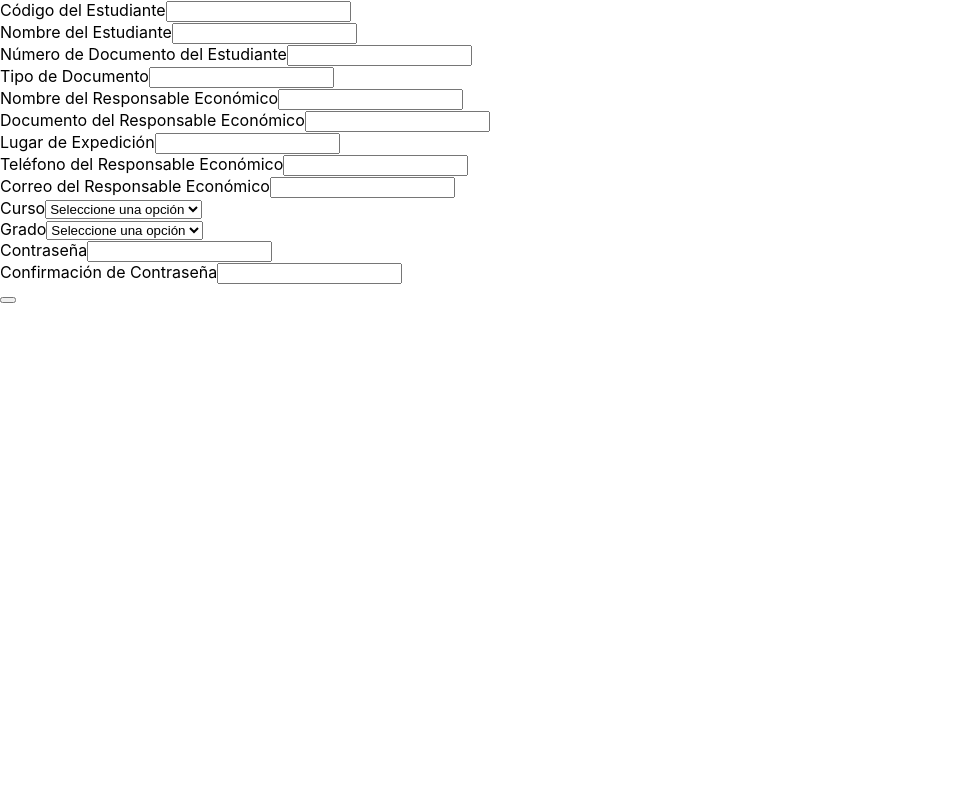
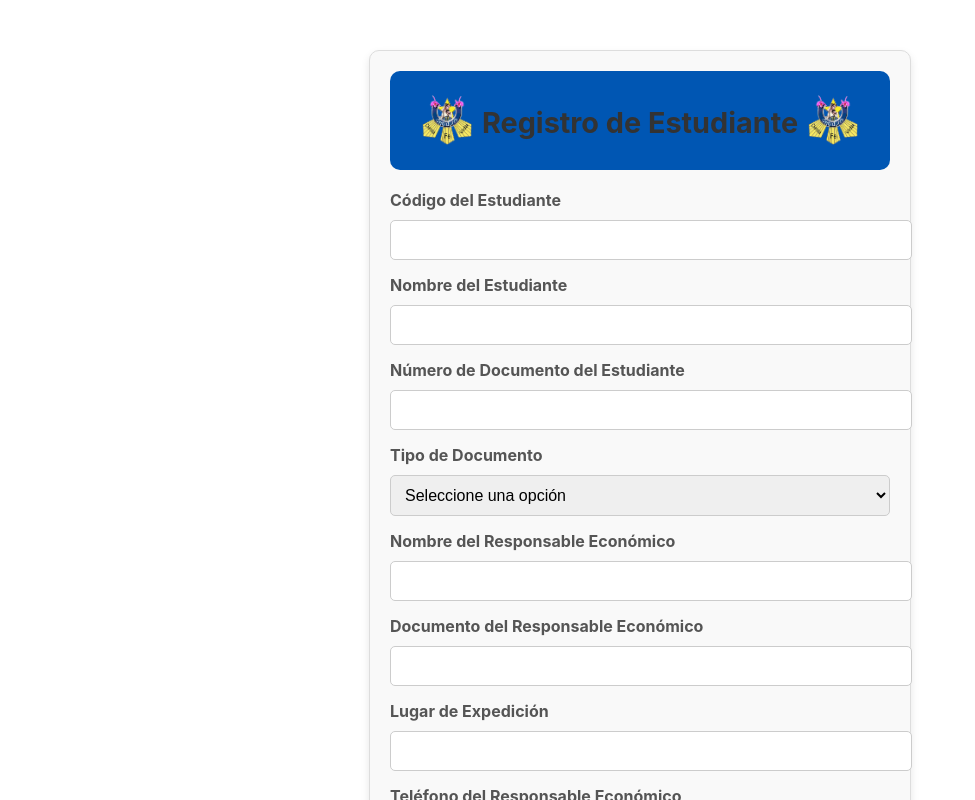
Before and after one commit to juanescan/ModuloInicioSesion, a React (Create React App) app in the folder Front-ModuloUsuarios/modulousuarios-react/: page /FormularioRegistro in a window 1280 px wide. Shown: the top 800 px of the page, without its empty margins (0-975 px from the left). Built offline with nearby package versions, Linux system fonts and the light colour scheme.

Commit message:
Mejoras de registro e intento de reCaptcha

```diff
--- a/Front-ModuloUsuarios/modulousuarios-react/package.json
+++ b/Front-ModuloUsuarios/modulousuarios-react/package.json
@@ -9,6 +9,7 @@
     "react": "^18.3.1",
     "react-dom": "^18.3.1",
     "react-google-recaptcha": "^3.1.0",
+    "react-google-recaptcha-v3": "^1.10.1",
     "react-router-dom": "^6.28.0",
     "react-scripts": "5.0.1",
     "web-vitals": "^2.1.4"
--- a/Front-ModuloUsuarios/modulousuarios-react/src/Componentes/FormularioRegistro.js
+++ b/Front-ModuloUsuarios/modulousuarios-react/src/Componentes/FormularioRegistro.js
@@ -1,7 +1,9 @@
-import React, { useState } from 'react';
+import React, { useState, useEffect } from 'react';
 import CampoTexto from './CampoTexto';
 import ListaDesplegable from './ListaDesplegable';
+import ReCAPTCHA from 'react-google-recaptcha';
 import Boton from './Boton';
+import './style.css';
 
 const FormularioRegistro = () => {
   const [formulario, setFormulario] = useState({
@@ -19,98 +21,204 @@ const FormularioRegistro = () => {
     contrasena: '',
     confirmacionContrasena: '',
   });
+  const [opcionesCurso, setOpcionesCurso] = useState([]);
+  const [errores, setErrores] = useState({
+    correoResponsable: '',
+  });
+  const [captchaValido, setCaptchaValido] = useState(false);
+
+  const cursosPorPrefijo = {
+    Prejardín:['Pre-jardín'],
+    Jardín: ['Jardín'],
+    Transición: ['Transición'],
+    Primero: ['101'],
+    Segundo: ['201', '202'],
+    Tercero: ['301'],
+    Cuarto: ['401', '402'],
+    Quinto: ['501', '502'],
+    Sexto:  ['601'],
+    Séptimo: ['701', '702'],
+    Octavo: ['801', '802'],
+    Noveno: ['901', '902', '903'],
+    Décimo: ['1001', '1002', '1003'],
+    Once: ['1101', '1102', '1103'],
+  };
+
+  useEffect(() => {
+    const gradoSeleccionado = formulario.grado;
+    setOpcionesCurso(cursosPorPrefijo[gradoSeleccionado] || []);
+  }, [formulario.grado]);
 
   const manejarCambio = (e) => {
     const { name, value } = e.target;
     setFormulario({ ...formulario, [name]: value });
+
+    if (name === 'correoResponsable') {
+      validarCorreo(value);
+    }
   };
 
   const manejarEnvio = (e) => {
     e.preventDefault();
+
+    if (!captchaValido) {
+      alert('Por favor, completa el CAPTCHA');
+      return;
+    }
+
     if (formulario.contrasena !== formulario.confirmacionContrasena) {
       alert('Las contraseñas no coinciden');
       return;
     }
-    alert('Registro exitoso');
+
+    if (!validarCorreo(formulario.correoResponsable)) {
+      alert('El correo electrónico no es válido. Por favor, ingresa un correo válido.');
+      return;
+    }
+
+    alert('Formulario enviado correctamente');
     console.log(formulario);
   };
 
+  const todosCamposLlenos = () => {
+    return Object.values(formulario).every((campo) => campo !== '');
+  };
+
+  const validarCorreo = (correo) => {
+    const regexCorreo = /^[a-zA-Z0-9._%+-]+@[a-zA-Z0-9.-]+\.[a-zA-Z]{2,}$/;
+    if (!regexCorreo.test(correo)) {
+      setErrores((prevErrores) => ({
+        ...prevErrores,
+        correoResponsable: 'El correo electrónico no es válido',
+      }));
+      return false;
+    } else {
+      setErrores((prevErrores) => ({
+        ...prevErrores,
+        correoResponsable: '',
+      }));
+      return true;
+    }
+  };
+
+  const manejarCaptcha = (value) => {
+    if (value) {
+      setCaptchaValido(true);
+    }
+  };
+
   return (
-    <form onSubmit={manejarEnvio}>
+    <form className="form-container" onSubmit={manejarEnvio}>
+      <div className="titulo-contenedor">
+        <img
+          src="logoColegio.png"
+          alt="Imagen izquierda"
+          className="titulo-imagen"
+        />
+        <h2 className="titulo-texto">Registro de Estudiante</h2>
+        <img
+          src="logoColegio.png"
+          alt="Imagen derecha"
+          className="titulo-imagen"
+        />
+      </div>
       <CampoTexto
         label="Código del Estudiante"
         name="codigoEstudiante"
         value={formulario.codigoEstudiante}
         onChange={manejarCambio}
+        required
       />
       <CampoTexto
         label="Nombre del Estudiante"
         name="nombreEstudiante"
         value={formulario.nombreEstudiante}
         onChange={manejarCambio}
+        required
       />
       <CampoTexto
         label="Número de Documento del Estudiante"
         name="numeroDocumentoEstudiante"
         value={formulario.numeroDocumentoEstudiante}
         onChange={manejarCambio}
+        required
       />
-      <CampoTexto
+      <ListaDesplegable
         label="Tipo de Documento"
         name="tipoDocumentoEstudiante"
+        opciones={[ 'REGISTRO CIVIL', 'TI', 'CÉDULA'
+        ]}
         value={formulario.tipoDocumentoEstudiante}
         onChange={manejarCambio}
+        required
       />
       <CampoTexto
         label="Nombre del Responsable Económico"
         name="nombreResponsable"
         value={formulario.nombreResponsable}
         onChange={manejarCambio}
+        required
       />
       <CampoTexto
         label="Documento del Responsable Económico"
         name="documentoResponsable"
         value={formulario.documentoResponsable}
         onChange={manejarCambio}
+        required
       />
       <CampoTexto
         label="Lugar de Expedición"
         name="lugarExpedicionResponsable"
         value={formulario.lugarExpedicionResponsable}
         onChange={manejarCambio}
+        required
       />
       <CampoTexto
         label="Teléfono del Responsable Económico"
         name="telefonoResponsable"
         value={formulario.telefonoResponsable}
         onChange={manejarCambio}
+        required
       />
       <CampoTexto
         label="Correo del Responsable Económico"
         name="correoResponsable"
         value={formulario.correoResponsable}
         onChange={manejarCambio}
+        required
+        type="email"
       />
-      <ListaDesplegable
-        label="Curso"
-        name="curso"
-        opciones={['Jardín', 'Transición', '101', '201', '1101']}
-        value={formulario.curso}
-        onChange={manejarCambio}
-      />
+      {errores.correoResponsable && (
+        <div className="advertencia-correo">{errores.correoResponsable}</div>
+      )}
       <ListaDesplegable
         label="Grado"
         name="grado"
-        opciones={['Jardín', '1', '2', '11']}
+        opciones={[ 'Prejardín', 'Jardín', 'Transición',
+          'Primero', 'Segundo', 'Tercero', 'Cuarto', 'Quinto',
+          'Sexto', 'Séptimo', 'Octavo', 'Noveno', 'Décimo', 'Once',
+        ]}
         value={formulario.grado}
         onChange={manejarCambio}
+        required
       />
+      {opcionesCurso.length > 0 && (
+        <ListaDesplegable
+          label="Curso"
+          name="curso"
+          opciones={opcionesCurso}
+          value={formulario.curso}
+          onChange={manejarCambio}
+          required
+        />
+      )}
       <CampoTexto
         label="Contraseña"
         name="contrasena"
         type="password"
         value={formulario.contrasena}
         onChange={manejarCambio}
+        required
       />
       <CampoTexto
         label="Confirmación de Contraseña"
@@ -118,8 +226,30 @@ const FormularioRegistro = () => {
         type="password"
         value={formulario.confirmacionContrasena}
         onChange={manejarCambio}
+        required
       />
-      <Boton texto="Registrar" />
+      {/* Agregar el componente de reCAPTCHA */}
+      <div className="captcha-container">
+        <ReCAPTCHA
+          sitekey="6LcMWIUqAAAAADRQtIApdj5i4Cq9kaA00SfDULHK"
+          onChange={manejarCaptcha}
+        />
+      </div>
+      <div className="form-buttons">
+      <Boton
+          label="Registrar"
+          type="submit"
+          disabled={!todosCamposLlenos() || !captchaValido}
+          style={{
+            backgroundColor: 'blue',
+            color: 'white',
+            padding: '10px 20px',
+            border: 'none',
+            borderRadius: '5px',
+            cursor: todosCamposLlenos() && captchaValido ? 'pointer' : 'not-allowed',
+          }}
+        />
+      </div>
     </form>
   );
 };
--- a/Front-ModuloUsuarios/modulousuarios-react/src/Componentes/style.css
+++ b/Front-ModuloUsuarios/modulousuarios-react/src/Componentes/style.css
@@ -115,3 +115,72 @@
     border: 1px solid #ccc;
     border-radius: 5px;
   }
+
+  .form-container {
+    max-width: 500px;
+    margin: 50px auto;
+    padding: 20px;
+    border: 1px solid #ddd;
+    border-radius: 10px;
+    background-color: #f9f9f9;
+    box-shadow: 0 4px 8px rgba(0, 0, 0, 0.1);
+}
+
+.form-container h2 {
+    text-align: center;
+    margin-bottom: 20px;
+    color: #333;
+}
+
+.titulo-contenedor {
+  display: flex;
+  align-items: center;
+  justify-content: center;
+  background-color: #0056b3;
+  padding: 10px;
+  color: white;
+  border-radius: 10px;
+  margin-bottom: 20px;
+}
+
+.titulo-imagen {
+  width: 50px;
+  height: 50px;
+  margin: 0 10px;
+}
+
+.titulo-texto {
+  font-size: 1.8rem;
+  font-weight: bold;
+  text-align: center;
+}
+
+
+.form-container label {
+    display: block;
+    margin-bottom: 10px;
+    color: #555;
+    font-weight: bold;
+}
+
+.form-container input,
+.form-container select {
+    width: 100%;
+    padding: 10px;
+    margin-bottom: 15px;
+    border: 1px solid #ccc;
+    border-radius: 5px;
+    font-size: 1rem;
+}
+
+.form-container input:focus,
+.form-container select:focus {
+    border-color: #007bff;
+    outline: none;
+}
+
+.form-container .form-buttons {
+    display: flex;
+    justify-content: center;
+    gap: 10px;
+}
```
Also changed, not shown: 1 other file (tests, documents, lock files or other folders).
